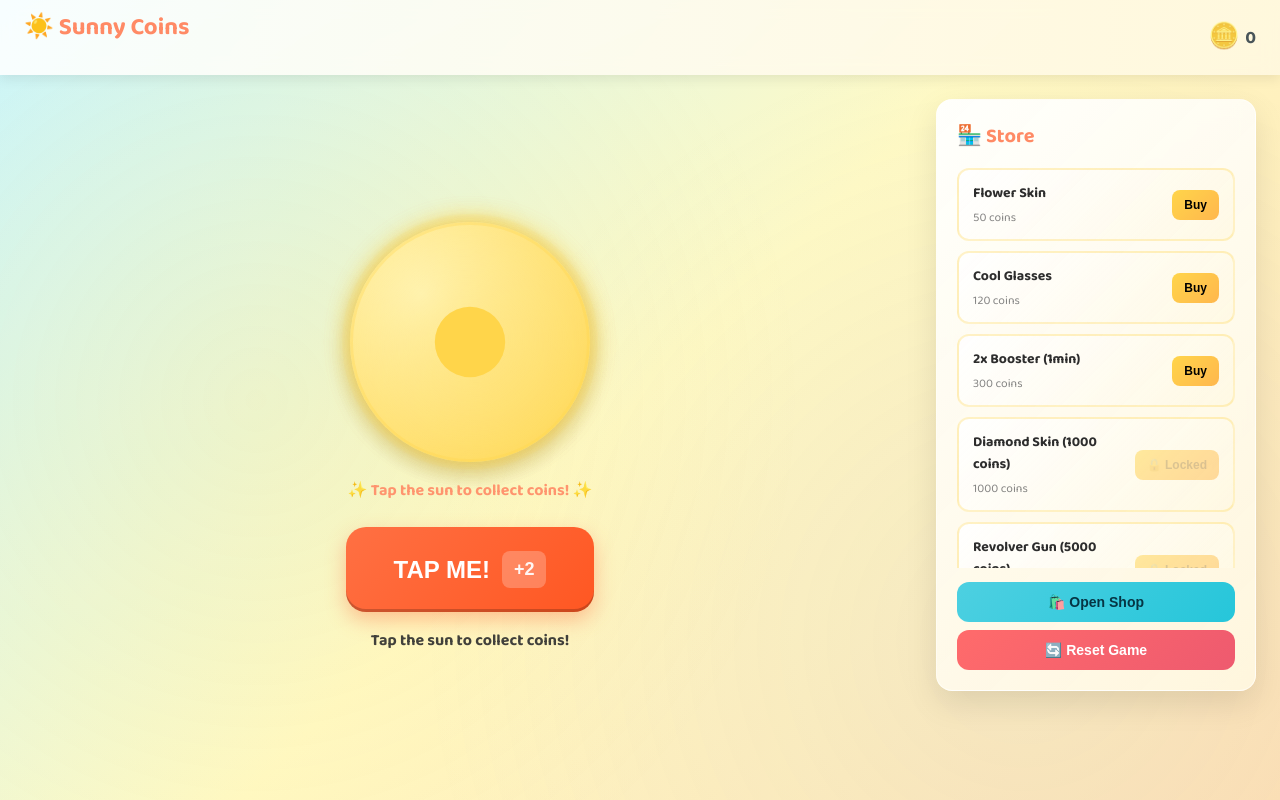
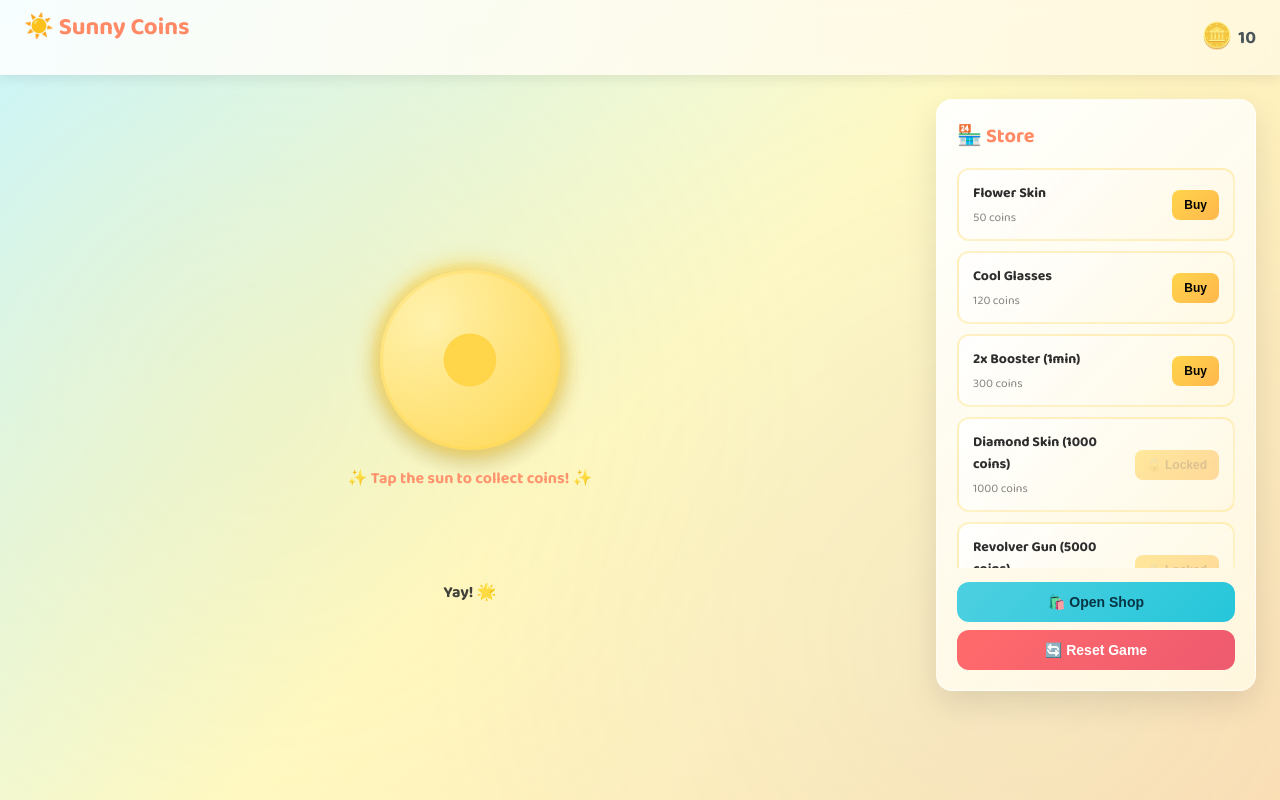
Before and after one commit to bitsharp/kids-click-game, a website: page public/index.html in a window 1280 px wide. Both pictures are taken after a click on the element 470 px from the left and 342 px from the top of the page. Drawn offline with Linux system fonts and the light colour scheme.

Commit message:
Added tap on sun

```diff
--- a/public/app.js
+++ b/public/app.js
@@ -585,7 +585,9 @@
     sun.innerHTML = `<g><circle cx="50" cy="50" r="22" fill="#e63946" stroke="#000" stroke-width="1.5"></circle><circle cx="50" cy="27" r="22" fill="#f1faee" stroke="#000" stroke-width="1.5"></circle><circle cx="50" cy="50" r="6" fill="#000"></circle><line x1="28" y1="50" x2="72" y2="50" stroke="#000" stroke-width="1.5"></line></g>`;
   }
 
-  collectBtn.addEventListener('click', () => {
+  const character = document.getElementById('character');
+
+  character.addEventListener('click', () => {
     if (revolverOwned) {
       shootBullets();
     } else {
@@ -596,7 +598,13 @@
 
     const messages = [`Nice! 👍`, `Great! 🎉`, `You got coins! 💰`, `Yay! 🌟`, `Awesome! 🚀`, `Keep going! 💪`];
     message.textContent = messages[Math.floor(Math.random() * messages.length)];
+
+    // Show tap feedback
     tapCoinsEl.textContent = `+${baseCoins}${combo > 1 ? `x${combo}` : ''}`;
+    tapCoinsEl.style.opacity = '1';
+    setTimeout(() => {
+      tapCoinsEl.style.opacity = '0';
+    }, 800);
   });
 
   // Reset button
--- a/public/index.html
+++ b/public/index.html
@@ -30,10 +30,9 @@
         </svg>
       </div>
       <div class="instructions">✨ Tap the sun to collect coins! ✨</div>
-      <button id="collectBtn" class="collect-btn" style="pointer-events: auto; touch-action: manipulation;">
-        <span class="tap-text">TAP ME!</span>
-        <span id="tapCoins" class="tap-coins">+2</span>
-      </button>
+      <div class="tap-feedback">
+        <span id="tapCoins" class="tap-coins">+0</span>
+      </div>
       <div class="message" id="message">Tap the sun to collect coins!</div>
     </section>
 
--- a/public/styles.css
+++ b/public/styles.css
@@ -7,17 +7,15 @@ body::before{content:'';position:fixed;top:0;left:0;right:0;bottom:0;background:
 .container{display:flex;gap:20px;padding:24px;flex:1;position:relative;z-index:2}
 .game{flex:1;display:flex;flex-direction:column;align-items:center;justify-content:center;gap:16px;position:relative}
 .coin-display-mobile{display:none}
-.character{width:240px;height:240px;display:flex;align-items:center;justify-content:center;border-radius:50%;background:radial-gradient(circle at 30% 30%,#fff9c4,#ffd54a);position:relative;animation:pulse-glow 2.5s ease-in-out infinite;cursor:pointer;transition:transform 0.2s ease;touch-action:manipulation}
-.character:hover{transform:scale(1.05)}
-.character::after{content:'';position:absolute;inset:-8px;border-radius:50%;background:radial-gradient(circle,rgba(255,212,74,0.3),transparent);animation:spin-slow 8s linear infinite}
-.glow-ring{position:absolute;width:100%;height:100%;border-radius:50%;border:3px solid rgba(255,212,74,0.3);animation:pulse-glow 2.5s ease-in-out infinite}
-.sun{width:160px;height:160px;z-index:2}
+.character{width:180px;height:180px;display:flex;align-items:center;justify-content:center;border-radius:50%;background:radial-gradient(circle at 30% 30%,#fff9c4,#ffd54a);position:relative;animation:pulse-glow 2.5s ease-in-out infinite;cursor:pointer;transition:transform 0.2s ease;touch-action:manipulation;user-select:none;-webkit-user-select:none}
+.character:hover{transform:scale(1.08)}
+.character:active{transform:scale(0.95)}
+.character::after{content:'';position:absolute;inset:-8px;border-radius:50%;background:radial-gradient(circle,rgba(255,212,74,0.3),transparent);animation:spin-slow 8s linear infinite;pointer-events:none}
+.glow-ring{position:absolute;width:100%;height:100%;border-radius:50%;border:3px solid rgba(255,212,74,0.3);animation:pulse-glow 2.5s ease-in-out infinite;pointer-events:none}
+.sun{width:120px;height:120px;z-index:2;pointer-events:none}
 .instructions{font-size:16px;font-weight:600;color:#ff8a65;opacity:0.9}
-.collect-btn{margin-top:8px;padding:24px 48px;border-radius:20px;border:none;background:linear-gradient(135deg,#ff7043,#ff5722);color:#fff;font-size:22px;font-weight:700;box-shadow:0 8px 20px rgba(255,112,67,0.4),inset 0 -3px 0 rgba(0,0,0,0.2);cursor:pointer;transition:all 0.15s ease;display:flex;align-items:center;gap:12px;position:relative;overflow:hidden;touch-action:manipulation;-webkit-user-select:none;user-select:none;min-height:60px}
-.collect-btn::before{content:'';position:absolute;top:0;left:-100%;width:100%;height:100%;background:linear-gradient(90deg,transparent,rgba(255,255,255,0.3),transparent);animation:shimmer 2s infinite}
-.collect-btn:hover{transform:translateY(-3px);box-shadow:0 12px 28px rgba(255,112,67,0.5),inset 0 -3px 0 rgba(0,0,0,0.2)}
-.collect-btn:active{transform:translateY(-1px) scale(0.98);box-shadow:0 4px 12px rgba(255,112,67,0.3),inset 0 -2px 0 rgba(0,0,0,0.2)}
-.tap-text{font-size:24px}.tap-coins{font-size:18px;opacity:0.95;background:rgba(255,255,255,0.25);padding:8px 12px;border-radius:8px;font-weight:600;display:inline-block}
+.tap-feedback{margin-top:12px;min-height:40px;display:flex;justify-content:center;align-items:center}
+.tap-coins{font-size:28px;font-weight:700;color:#ff7043;text-shadow:0 2px 8px rgba(255,112,67,0.4);opacity:0;transition:opacity 0.3s ease}
 .message{color:#2d2d2d;opacity:0.9;font-size:16px;font-weight:600;min-height:24px}
 .store{width:320px;background:linear-gradient(135deg,rgba(255,255,255,0.95),rgba(255,248,225,0.9));padding:20px;border-radius:16px;align-self:flex-start;box-shadow:0 12px 32px rgba(0,0,0,0.1);backdrop-filter:blur(10px);border:1px solid rgba(255,255,255,0.6)}
 .store h2{margin:0 0 16px 0;font-size:20px;color:#ff8a65;display:flex;align-items:center;gap:8px}
@@ -35,7 +33,7 @@ body::before{content:'';position:fixed;top:0;left:0;right:0;bottom:0;background:
 .reset-btn{margin-top:8px;padding:12px;width:100%;border-radius:12px;border:none;background:linear-gradient(135deg,#ff6b6b,#ee5a6f);color:#fff;font-weight:700;cursor:pointer;transition:all 0.2s ease;font-size:14px;touch-action:manipulation}
 .reset-btn:hover{transform:translateY(-2px);box-shadow:0 6px 16px rgba(255,107,107,0.3)}
 .reset-btn:active{transform:scale(0.98)}
-@media(max-width:800px){.container{flex-direction:column;padding:16px}.game{gap:12px;padding:0}.store{width:100%;align-self:auto;order:-1}.collect-btn{padding:20px 40px;font-size:20px;min-height:56px}.character{width:180px;height:180px}.coin-display-mobile{display:flex;justify-content:center;margin-bottom:12px;font-size:32px;font-weight:700;color:#ff8a65;animation:pulse 1.5s ease-in-out infinite}.mobile-coin-info{display:flex;align-items:center;gap:8px}.mobile-coin-info .coin-icon{font-size:32px}}
+@media(max-width:800px){.container{flex-direction:column;padding:16px}.game{gap:12px;padding:0}.store{width:100%;align-self:auto;order:-1}.character{width:150px;height:150px}.sun{width:100px;height:100px}.coin-display-mobile{display:flex;justify-content:center;margin-bottom:12px;font-size:32px;font-weight:700;color:#ff8a65;animation:pulse 1.5s ease-in-out infinite}.mobile-coin-info{display:flex;align-items:center;gap:8px}.mobile-coin-info .coin-icon{font-size:32px}}
 .shop-btn{margin-top:14px;padding:12px;width:100%;border-radius:12px;border:none;background:linear-gradient(135deg,#4dd0e1,#26c6da);color:#063544;font-weight:700;cursor:pointer;transition:all 0.2s ease;font-size:14px}
 .shop-btn:hover{transform:translateY(-2px);box-shadow:0 6px 16px rgba(77,208,225,0.3)}
 .reset-btn{margin-top:8px;padding:12px;width:100%;border-radius:12px;border:none;background:linear-gradient(135deg,#ff6b6b,#ee5a6f);color:#fff;font-weight:700;cursor:pointer;transition:all 0.2s ease;font-size:14px}
```
